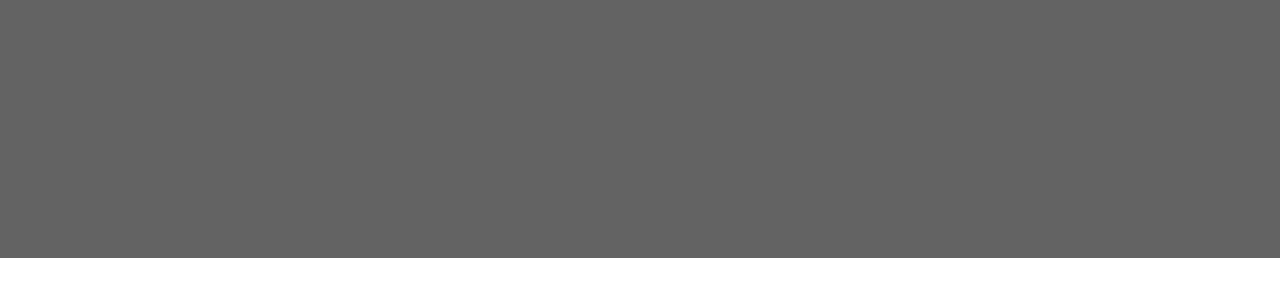
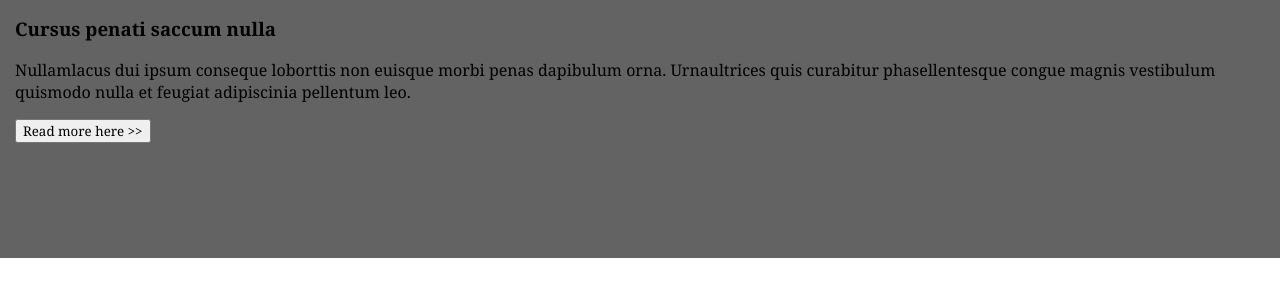
Before and after one commit to AndreyMisan/html_tamplate, a plain HTML site: page index.html in a window 1280 px wide. Shown: the part 87-384 px from the top of the page. Drawn offline with Linux system fonts and the light colour scheme.

Commit message:
create structure slider

```diff
--- a/index.html
+++ b/index.html
@@ -24,6 +24,22 @@
                 <li><a href="#">Contacts</a></li>
             </ul>
         </div>
+        <div id="slider">
+            <div class="description">
+                <h3>
+                    Cursus penati saccum nulla
+                </h3>
+                <p>
+                Nullamlacus dui ipsum conseque loborttis non euisque morbi penas dapibulum orna. Urnaultrices quis curabitur phasellentesque congue magnis vestibulum quismodo nulla et feugiat adipiscinia pellentum leo.
+            </p>
+            <button>
+                Read more here >>
+            </button>
+            </div>
+            <div class="image">
+
+            </div>
+        </div>
     </header>
 </body>
 
```
